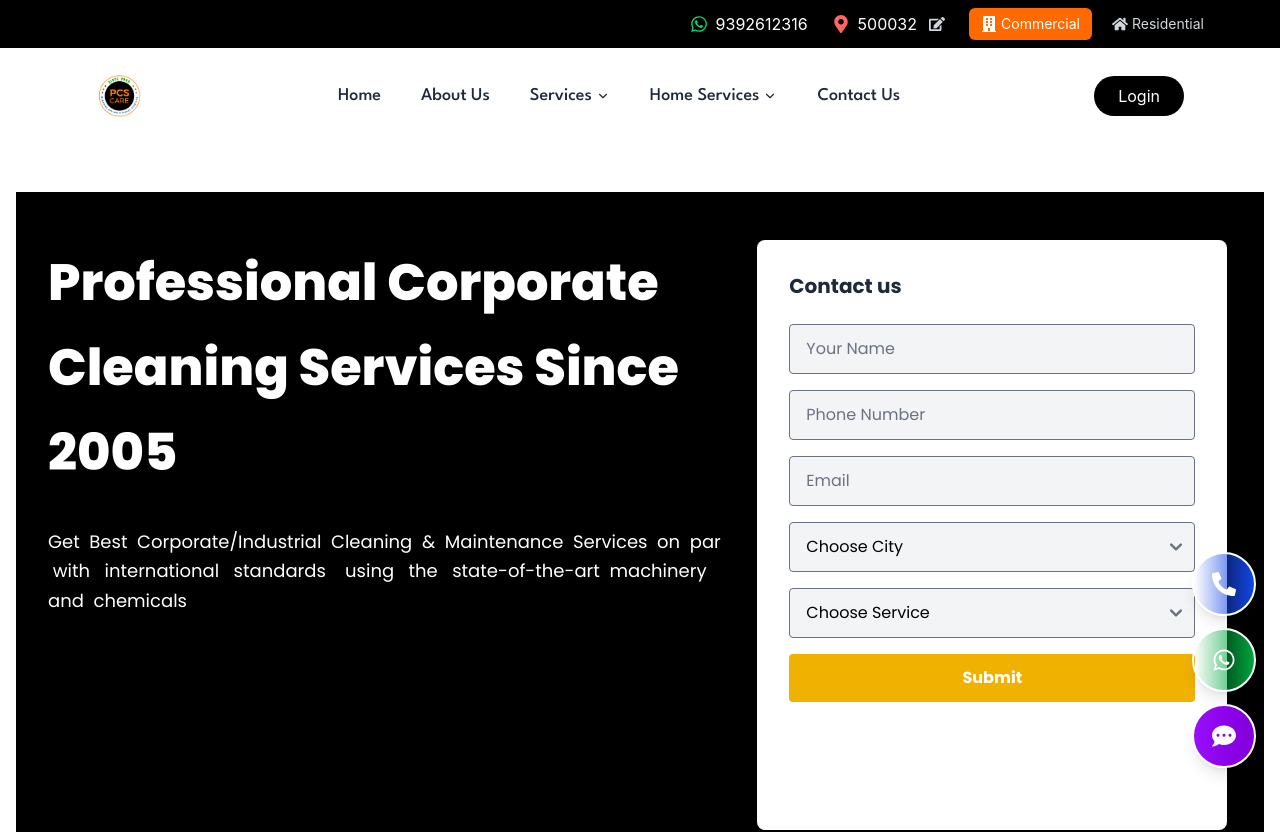
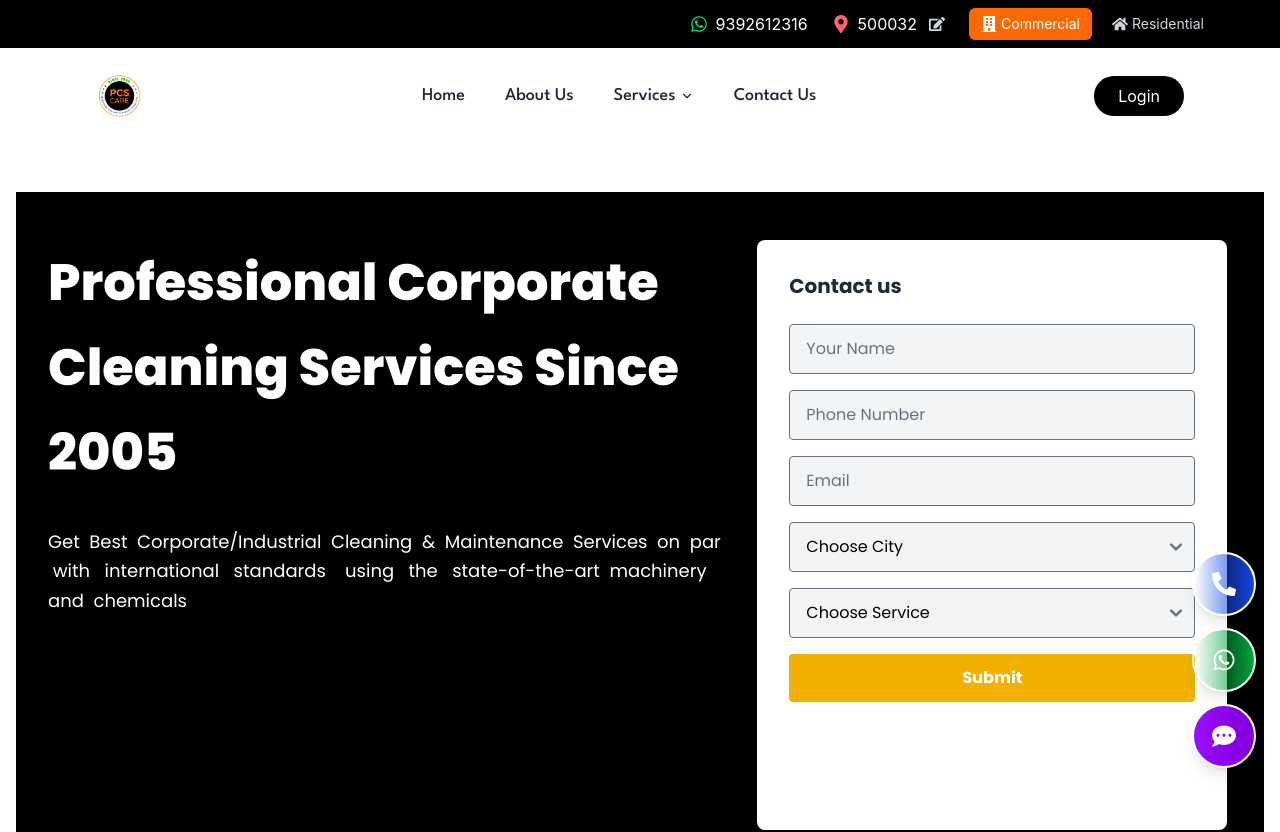
Before and after one commit to rayulu7/PCS-Care, a React (Vite) app in the folder rayulu/: page / in a window 1280 px wide. Shown: the top 832 px of the page. Built offline with nearby package versions, Linux system fonts and the light colour scheme.

Commit message:
Navbar updated for mobile , Tablet & Desktop view

```diff
--- a/rayulu/src/components/Navbar/Navbar.jsx
+++ b/rayulu/src/components/Navbar/Navbar.jsx
@@ -22,26 +22,26 @@ const Navbar = () => {
         { name: 'Deep Cleaning', path: '/deep-cleaning' },
       ],
     },
-    {
-      name: 'Home Services',
-      path: '/form',
-      dropdown: true,
-      sublinks: [
-        { name: 'Carpet Cleaning', path: '/home-services/carpet-cleaning' },
-        { name: 'Marble Polishing', path: '/home-services/marble-polishing' },
-        { name: 'Sofa Cleaning', path: '/form' },
-        {
-          name: 'Deep Cleaning',
-          path: '/form',
-          children: [
-            { name: 'Deep Cleaning - Vacant', path: '/home-services/deep-cleaning/vacant' },
-            { name: 'Deep Cleaning Occupied', path: '/home-services/deep-cleaning/occupied' },
-            { name: 'Deep Cleaning - Villa / Duplex / Triplex', path: '/home-services/deep-cleaning/full-home' },
-            { name: 'Intensive Deep Cleaning', path: '/home-services/deep-cleaning/intensive' },
-          ],
-        },
-      ],
-    },
+    // {
+    //   name: 'Home Services',
+    //   path: '/form',
+    //   dropdown: true,
+    //   sublinks: [
+    //     { name: 'Carpet Cleaning', path: '/home-services/carpet-cleaning' },
+    //     { name: 'Marble Polishing', path: '/home-services/marble-polishing' },
+    //     { name: 'Sofa Cleaning', path: '/form' },
+    //     {
+    //       name: 'Deep Cleaning',
+    //       path: '/form',
+    //       children: [
+    //         { name: 'Deep Cleaning - Vacant', path: '/home-services/deep-cleaning/vacant' },
+    //         { name: 'Deep Cleaning Occupied', path: '/home-services/deep-cleaning/occupied' },
+    //         { name: 'Deep Cleaning - Villa / Duplex / Triplex', path: '/home-services/deep-cleaning/full-home' },
+    //         { name: 'Intensive Deep Cleaning', path: '/home-services/deep-cleaning/intensive' },
+    //       ],
+    //     },
+    //   ],
+    // },
     { name: 'Contact Us', path: '/contact' },
   ];
 
```
